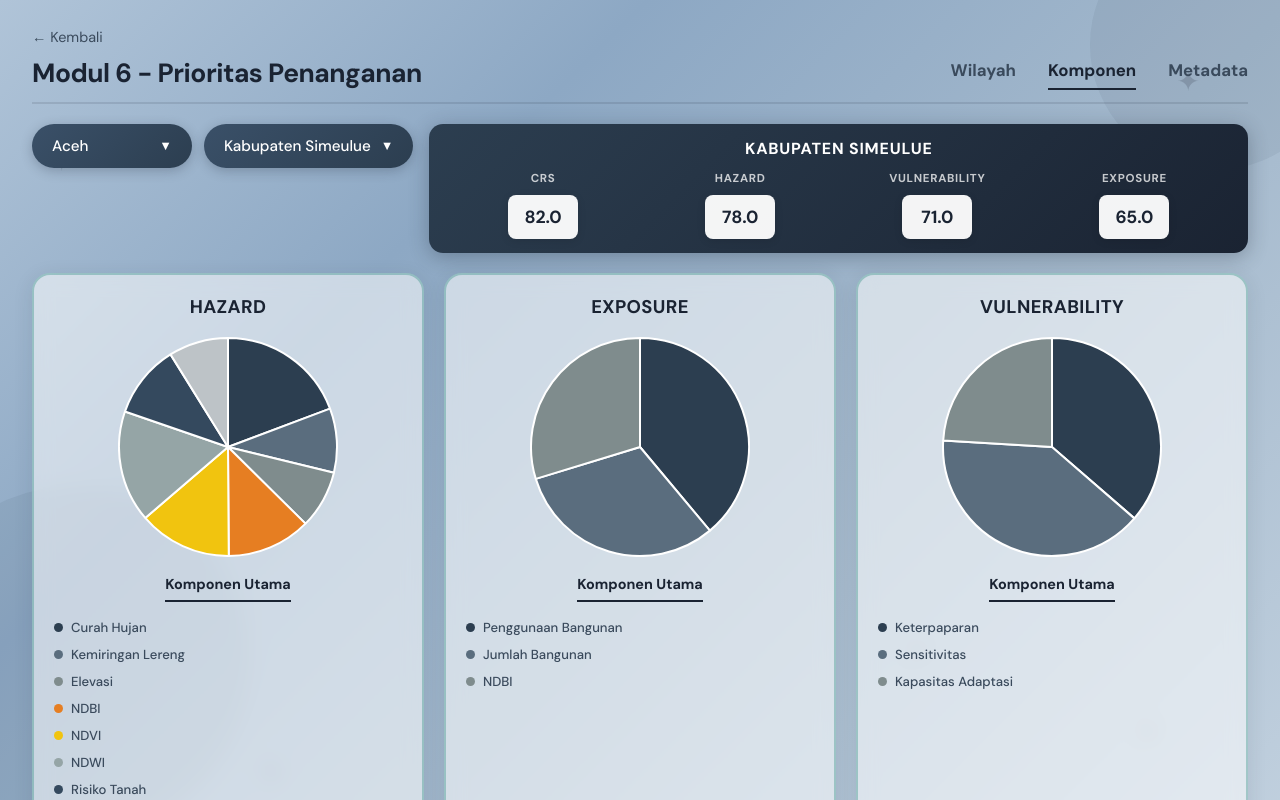
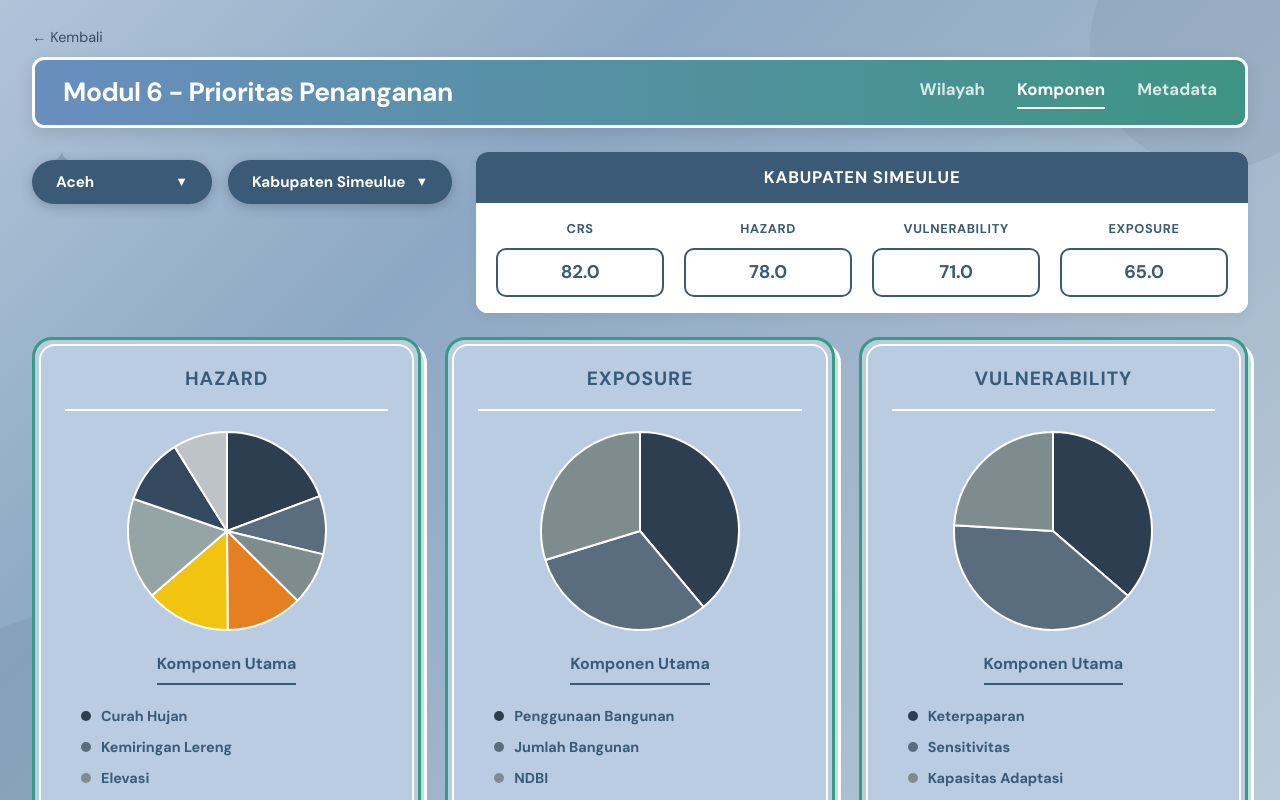
Before and after one commit to ssabila/pkl-65-dashboard, a Next.js app: page /modules/module-6 in a window 1280 px wide. Both pictures are taken after a click on the button "Komponen". Shown: the top 800 px of the page. Built offline with nearby package versions, Linux system fonts and the light colour scheme.

Commit message:
Up module-6 v2

```diff
--- a/app/modules/module-6/komponen/KomponenPieCard.jsx
+++ b/app/modules/module-6/komponen/KomponenPieCard.jsx
@@ -65,7 +65,9 @@ export default function KomponenPieCard({ title, mainLabel, components }) {
   };
 
   return (
+    <div className="m6-komp-card-wrapper">
       <div className="m6-komp-card">
+        <div className="m6-komp-card-inner">
           <h3 className="m6-komp-card__title">{title}</h3>
           <div className="m6-komp-card__chart">
             <Pie data={chartData} options={options} />
@@ -83,5 +85,7 @@ export default function KomponenPieCard({ title, mainLabel, components }) {
             ))}
           </ul>
         </div>
+      </div>
+    </div>
   );
 }
--- a/app/modules/module-6/komponen/komponen.css
+++ b/app/modules/module-6/komponen/komponen.css
@@ -5,41 +5,55 @@
 .m6-komp-controls {
   display: flex;
   align-items: flex-start;
-  gap: 16px;
-  margin-bottom: 20px;
+  gap: 24px;
+  margin-bottom: 24px;
 }
 
 .m6-komp-controls__dropdowns {
   display: flex;
-  gap: 12px;
+  gap: 16px;
   flex-shrink: 0;
+  padding-top: 8px; /* align slightly with the header */
+}
+
+/* Optional overrides for dropdown buttons if they use m6-dropdown classes */
+.m6-komp-controls__dropdowns .m6-dropdown__button {
+  background: #3b5a76;
+  color: #ffffff;
+  border-radius: 24px;
+  padding: 10px 24px;
+  font-weight: 600;
+  min-width: 180px;
 }
 
 /* Summary card */
 .m6-komp-summary {
   flex: 1;
-  background: linear-gradient(135deg, #2c3e50 0%, #1a2332 100%);
-  border-radius: 14px;
-  padding: 14px 20px;
+  background: #ffffff;
+  border-radius: 12px;
   display: flex;
   flex-direction: column;
-  gap: 10px;
-  box-shadow: 0 4px 20px rgba(26, 35, 50, 0.3);
+  box-shadow: 0 4px 12px rgba(0, 0, 0, 0.05);
+  overflow: hidden;
 }
 
 .m6-komp-summary__title {
-  font-size: 1rem;
+  background: #3b5a76;
+  color: #ffffff;
+  font-size: 1.05rem;
   font-weight: 700;
-  color: #fff;
   text-align: center;
+  padding: 14px;
+  margin: 0;
   letter-spacing: 0.05em;
   text-transform: uppercase;
-  margin: 0;
 }
 
 .m6-komp-summary__indices {
   display: flex;
-  gap: 10px;
+  padding: 16px 20px;
+  gap: 20px;
+  background: #ffffff;
 }
 
 .m6-komp-index {
@@ -47,103 +61,134 @@
   display: flex;
   flex-direction: column;
   align-items: center;
-  gap: 6px;
+  gap: 8px;
 }
 
 .m6-komp-index__label {
-  font-size: 0.72rem;
-  font-weight: 600;
-  color: rgba(255, 255, 255, 0.75);
+  font-size: 0.8rem;
+  font-weight: 700;
+  color: #3b5a76;
   text-transform: uppercase;
-  letter-spacing: 0.06em;
+  letter-spacing: 0.05em;
 }
 
 .m6-komp-index__box {
-  background: rgba(255, 255, 255, 0.95);
-  border-radius: 8px;
+  background: #ffffff;
+  border: 2px solid #3b5a76;
+  border-radius: 10px;
   padding: 8px 16px;
-  min-width: 70px;
+  width: 100%;
   text-align: center;
-  font-size: 1.1rem;
+  font-size: 1.15rem;
   font-weight: 700;
-  color: #1a2332;
-  box-shadow: 0 2px 8px rgba(0, 0, 0, 0.1);
+  color: #3b5a76;
+  min-height: 40px;
+  display: flex;
+  align-items: center;
+  justify-content: center;
 }
 
 /* Pie chart cards grid */
 .m6-komp-cards {
   display: grid;
   grid-template-columns: repeat(3, 1fr);
-  gap: 20px;
+  gap: 24px;
+}
+
+/* 3D Card Wrapper */
+.m6-komp-card-wrapper {
+  position: relative;
+  display: flex;
+  flex-direction: column;
+}
+
+.m6-komp-card-wrapper::before {
+  content: '';
+  position: absolute;
+  top: 0; left: 0; right: 0; bottom: 0;
+  background: #c5ded8; /* Lighter green shadow */
+  border: 3px solid #ffffff;
+  border-radius: 20px;
+  transform: translate(6px, 6px);
+  z-index: 1;
 }
 
 .m6-komp-card {
-  background: rgba(255, 255, 255, 0.55);
-  backdrop-filter: blur(10px);
-  border: 2px solid rgba(42, 139, 126, 0.35);
-  border-radius: 18px;
-  padding: 20px;
-  box-shadow: 0 4px 20px rgba(26, 35, 50, 0.1);
+  position: relative;
+  background: #b9cce2; /* Light blue/grey background */
+  border: 3px solid #369b85; /* Dark green outer border */
+  border-radius: 20px;
+  z-index: 2;
+  height: 100%;
+  display: flex;
+  flex-direction: column;
+}
+
+/* Inner card content with white inset border */
+.m6-komp-card-inner {
+  border: 2px solid #ffffff; /* White inner border */
+  border-radius: 16px;
+  margin: 4px; /* Space between outer green and inner white */
+  padding: 20px 24px;
   display: flex;
   flex-direction: column;
   align-items: center;
-  transition: all 0.3s ease;
-}
-
-.m6-komp-card:hover {
-  transform: translateY(-3px);
-  box-shadow: 0 8px 28px rgba(26, 35, 50, 0.15);
-  border-color: rgba(42, 139, 126, 0.55);
+  height: calc(100% - 8px);
 }
 
 .m6-komp-card__title {
-  font-size: 1.15rem;
+  width: 100%;
+  font-size: 1.2rem;
   font-weight: 700;
-  color: #1a2332;
+  color: #395b77;
   text-align: center;
-  margin-bottom: 16px;
-  letter-spacing: 0.02em;
+  padding-bottom: 16px;
+  border-bottom: 2px solid #ffffff;
+  margin-top: 0;
+  margin-bottom: 20px;
+  letter-spacing: 0.05em;
   text-transform: uppercase;
 }
 
 .m6-komp-card__chart {
-  width: 220px;
-  height: 220px;
+  width: 200px;
+  height: 200px;
   position: relative;
-  margin-bottom: 16px;
+  margin-bottom: 20px;
 }
 
 .m6-komp-card__main-label {
-  font-size: 0.9rem;
-  font-weight: 600;
-  color: #1a2332;
+  font-size: 1rem;
+  font-weight: 700;
+  color: #395b77;
   text-align: center;
-  padding-bottom: 4px;
-  border-bottom: 2px solid #1a2332;
-  margin-bottom: 12px;
+  padding-bottom: 6px;
+  border-bottom: 2px solid #395b77;
+  margin-bottom: 16px;
   display: inline-block;
 }
 
 .m6-komp-card__legend {
   width: 100%;
-  padding: 0;
+  padding: 0 16px;
   margin: 0;
   list-style: none;
+  flex-grow: 1;
 }
 
 .m6-komp-card__legend-item {
   display: flex;
   align-items: center;
-  gap: 8px;
-  font-size: 0.82rem;
-  color: #3a4a5c;
-  padding: 3px 0;
-  font-weight: 500;
+  gap: 10px;
+  font-size: 0.9rem;
+  color: #395b77;
+  padding: 4px 0;
+  font-weight: 600;
 }
 
 .m6-komp-card__legend-dot {
-  width: 9px;
-  height: 9px;
+  width: 10px;
+  height: 10px;
   border-radius: 50%;
   flex-shrink: 0;
 }
@@ -181,20 +226,41 @@
 }
 
 /* ===== Responsive ===== */
-@media (max-width: 1024px) {
+@media (max-width: 1200px) {
+  .m6-komp-cards {
+    grid-template-columns: repeat(2, 1fr);
+  }
+}
+
+@media (max-width: 900px) {
+  .m6-komp-controls {
+    flex-direction: column;
+    align-items: stretch;
+    gap: 16px;
+  }
+
+  .m6-komp-controls__dropdowns {
+    flex-wrap: wrap;
+    padding-top: 0;
+  }
+
+  .m6-komp-controls__dropdowns button {
+    flex: 1;
+    min-width: 140px;
+  }
+}
+
+@media (max-width: 640px) {
   .m6-komp-cards {
     grid-template-columns: 1fr;
   }
 
-  .m6-komp-controls {
+  .m6-komp-summary__indices {
     flex-wrap: wrap;
+    gap: 12px;
   }
 
-  .m6-komp-summary {
-    flex-direction: column;
-  }
-
-  .m6-komp-summary__indices {
-    flex-wrap: wrap;
+  .m6-komp-index {
+    min-width: 45%;
   }
 }
--- a/app/modules/module-6/metadata/MetadataTab.jsx
+++ b/app/modules/module-6/metadata/MetadataTab.jsx
@@ -1,14 +1,68 @@
-/**
- * Metadata tab — technical documentation and methodology reference.
- * Placeholder for now, ready to be expanded.
- */
+import React from 'react';
+import './metadata.css';
+
 export default function MetadataTab() {
   return (
-    <div className="m6-meta-panel">
-      <h3 className="m6-meta-panel__title">Tab Metadata</h3>
-      <p className="m6-meta-panel__text">
-        Konten tab Metadata akan ditambahkan selanjutnya.
-      </p>
+    <div className="m6-meta-container">
+      {/* Top Row */}
+      <div className="m6-meta-top-row">
+        <div className="m6-card-wrapper m6-card-wrapper--green m6-meta-desc">
+          <div className="m6-card-content">
+            <p>Teks paragraf Anda</p>
+          </div>
+        </div>
+        <div className="m6-meta-summary-table">
+          <div className="m6-meta-summary-header">
+            <div>Cakupan Wilayah</div>
+            <div>Rentang Waktu</div>
+            <div>Level Data</div>
+          </div>
+          <div className="m6-meta-summary-body">
+            <div></div>
+            <div></div>
+            <div></div>
+          </div>
+        </div>
+      </div>
+
+      {/* Middle Row - Main Table */}
+      <div className="m6-meta-main-table">
+        <table className="m6-meta-table">
+          <thead>
+            <tr>
+              <th>Nama Indikator</th>
+              <th>Definisi</th>
+              <th>Rumus</th>
+              <th>Interpretasi</th>
+              <th>Variabel Pembangun</th>
+            </tr>
+          </thead>
+          <tbody>
+            <tr><td></td><td></td><td></td><td></td><td></td></tr>
+            <tr><td></td><td></td><td></td><td></td><td></td></tr>
+            <tr><td></td><td></td><td></td><td></td><td></td></tr>
+          </tbody>
+        </table>
+      </div>
+
+      {/* Bottom Row */}
+      <div className="m6-meta-bottom-row">
+        <div className="m6-card-wrapper m6-card-wrapper--orange">
+          <div className="m6-card-content">
+            <h4>Sumber Data</h4>
+          </div>
+        </div>
+        <div className="m6-card-wrapper m6-card-wrapper--orange">
+          <div className="m6-card-content">
+            <h4>Metodologi</h4>
+          </div>
+        </div>
+        <div className="m6-card-wrapper m6-card-wrapper--orange">
+          <div className="m6-card-content">
+            <h4>Catatan dan Batasan</h4>
+          </div>
+        </div>
+      </div>
     </div>
   );
 }
--- a/app/modules/module-6/metadata/metadata.css
+++ b/app/modules/module-6/metadata/metadata.css
@@ -1,21 +1,196 @@
 /* ===== Metadata Tab Styles ===== */
-/* Styles specific to the Metadata tab */
 
-.m6-meta-panel {
-  background: rgba(255, 255, 255, 0.55);
-  backdrop-filter: blur(10px);
-  border: 1px solid rgba(255, 255, 255, 0.45);
-  border-radius: 18px;
-  padding: 40px;
-  box-shadow: 0 4px 20px rgba(26, 35, 50, 0.1);
+.m6-meta-container {
+  display: flex;
+  flex-direction: column;
+  gap: 20px;
+}
+
+/* Card Wrapper with 3D Shadow Effect */
+.m6-card-wrapper {
+  position: relative;
+  display: flex;
+  flex-direction: column;
+}
+
+.m6-card-wrapper::before {
+  content: '';
+  position: absolute;
+  top: 0;
+  left: 0;
+  right: 0;
+  bottom: 0;
+  background: #cae0f2;
+  /* Light blue shadow */
+  border: 3px solid #ffffff;
+  border-radius: 20px;
+  transform: translate(6px, 6px);
+  z-index: 1;
+}
+
+.m6-card-content {
+  position: relative;
+  background: #ffffff;
+  border-radius: 20px;
+  padding: 24px;
+  z-index: 2;
+  height: 100%;
+}
+
+.m6-card-wrapper--green .m6-card-content {
+  border: 3px solid #2a8e74;
+}
+
+.m6-card-wrapper--orange .m6-card-content {
+  border: 3px solid #ea7e20;
+}
+
+/* Top Row */
+.m6-meta-top-row {
+  display: flex;
+  gap: 20px;
+}
+
+.m6-meta-desc {
+  flex: 1.2;
+}
+
+.m6-meta-desc .m6-card-content {
+  min-height: 140px;
+}
+
+.m6-meta-desc p {
+  color: #63758a;
+  margin: 0;
+  font-size: 1rem;
+}
+
+/* Top Right Summary Table */
+.m6-meta-summary-table {
+  flex: 1;
+  display: flex;
+  flex-direction: column;
+  border-radius: 12px;
+  overflow: hidden;
+  box-shadow: 0 4px 12px rgba(0, 0, 0, 0.05);
+}
+
+.m6-meta-summary-header {
+  display: grid;
+  grid-template-columns: 1fr 1fr 1fr;
+  background: #3b5a76;
+  color: #ffffff;
+  font-weight: 600;
+  font-size: 0.95rem;
+}
+
+.m6-meta-summary-header>div {
+  padding: 12px 16px;
+  text-align: center;
+  border-right: 1px solid rgba(255, 255, 255, 0.2);
+}
+
+.m6-meta-summary-header>div:last-child {
+  border-right: none;
+}
+
+.m6-meta-summary-body {
+  display: grid;
+  grid-template-columns: 1fr 1fr 1fr;
+  flex: 1;
+  background: #ffffff;
+}
+
+.m6-meta-summary-body>div {
+  border-right: 1px solid #d0dce6;
+  min-height: 60px;
+}
+
+.m6-meta-summary-body>div:last-child {
+  border-right: none;
+}
+
+/* Middle Row - Main Table */
+.m6-meta-main-table {
+  width: 100%;
+  overflow-x: auto;
+}
+
+.m6-meta-table {
+  width: 100%;
+  border-collapse: collapse;
+  border: 2px solid #3b5a76;
+}
+
+.m6-meta-table th,
+.m6-meta-table td {
+  border: 1px solid #3b5a76;
+  padding: 16px;
   text-align: center;
 }
 
-.m6-meta-panel__title {
-  color: #3a4a5c;
-  margin-bottom: 12px;
+.m6-meta-table th {
+  background: #3b5a76;
+  color: #ffffff;
+  font-weight: 600;
+  font-size: 0.95rem;
 }
 
-.m6-meta-panel__text {
-  color: #5a5f6f;
+.m6-meta-table td {
+  background: #aac1d6;
+  height: 54px;
 }
+
+/* Bottom Row */
+.m6-meta-bottom-row {
+  display: flex;
+  gap: 20px;
+}
+
+.m6-meta-bottom-row>div {
+  flex: 1;
+}
+
+.m6-meta-bottom-row h4 {
+  color: #63758a;
+  margin: 0;
+  font-size: 1rem;
+  font-weight: normal;
+}
+
+/* ===== Responsive ===== */
+@media (max-width: 1024px) {
+  .m6-meta-top-row {
+    flex-direction: column;
+  }
+}
+
+@media (max-width: 768px) {
+  .m6-meta-bottom-row {
+    flex-direction: column;
+  }
+
+  .m6-meta-summary-header,
+  .m6-meta-summary-body {
+    grid-template-columns: 1fr;
+    text-align: left;
+  }
+
+  .m6-meta-summary-header>div {
+    border-right: none;
+    border-bottom: 1px solid rgba(255, 255, 255, 0.2);
+  }
+
+  .m6-meta-summary-body>div {
+    border-right: none;
+    border-bottom: 1px solid #d0dce6;
+    min-height: 48px;
+    padding: 12px 16px;
+  }
+
+  .m6-meta-table th,
+  .m6-meta-table td {
+    padding: 12px;
+    font-size: 0.9rem;
+  }
+}
--- a/app/modules/module-6/styles/module6.css
+++ b/app/modules/module-6/styles/module6.css
@@ -50,12 +50,35 @@
   color: rgba(26, 35, 50, 0.18);
 }
 
-.m6-deco-star--1 { top: 60px; right: 80px; }
-.m6-deco-star--2 { top: 180px; right: 200px; }
-.m6-deco-star--3 { bottom: 120px; right: 120px; }
-.m6-deco-star--4 { top: 140px; left: 50px; }
-.m6-deco-star--5 { bottom: 80px; left: 260px; }
-.m6-deco-star--6 { bottom: 200px; right: 350px; }
+.m6-deco-star--1 {
+  top: 60px;
+  right: 80px;
+}
+
+.m6-deco-star--2 {
+  top: 180px;
+  right: 200px;
+}
+
+.m6-deco-star--3 {
+  bottom: 120px;
+  right: 120px;
+}
+
+.m6-deco-star--4 {
+  top: 140px;
+  left: 50px;
+}
+
+.m6-deco-star--5 {
+  bottom: 80px;
+  left: 260px;
+}
+
+.m6-deco-star--6 {
+  bottom: 200px;
+  right: 350px;
+}
 
 .m6-content {
   position: relative;
@@ -70,15 +93,18 @@
   display: flex;
   align-items: center;
   justify-content: space-between;
-  margin-bottom: 20px;
-  padding-bottom: 12px;
-  border-bottom: 2px solid rgba(26, 35, 50, 0.12);
+  margin-bottom: 24px;
+  padding: 16px 28px;
+  background: linear-gradient(to right, #698ebf 0%, #3e9483 100%);
+  border: 3px solid #ffffff;
+  border-radius: 12px;
+  box-shadow: 0 6px 16px rgba(0, 0, 0, 0.1);
 }
 
 .m6-header__title {
   font-size: 1.65rem;
   font-weight: 700;
-  color: #1a2332;
+  color: #ffffff;
   letter-spacing: -0.5px;
   margin: 0;
 }
@@ -92,7 +118,7 @@
 .m6-header__nav-link {
   font-size: 1.05rem;
   font-weight: 600;
-  color: #3a4a5c;
+  color: rgba(255, 255, 255, 0.8);
   text-decoration: none;
   padding-bottom: 4px;
   border-bottom: 2px solid transparent;
@@ -106,12 +132,12 @@
 }
 
 .m6-header__nav-link:hover {
-  color: #1a2332;
+  color: #ffffff;
 }
 
 .m6-header__nav-link--active {
-  color: #1a2332;
-  border-bottom: 2px solid #1a2332;
+  color: #ffffff;
+  border-bottom: 2px solid #ffffff;
 }
 
 /* ===== Dropdown (shared component) ===== */
@@ -174,6 +200,7 @@
     opacity: 0;
     transform: translateY(-8px);
   }
+
   to {
     opacity: 1;
     transform: translateY(0);
@@ -222,22 +249,25 @@
 }
 
 /* ===== Shared Responsive ===== */
-@media (max-width: 640px) {
+@media (max-width: 800px) {
   .m6-content {
-    padding: 16px;
+    padding: 16px 20px;
   }
 
   .m6-header {
     flex-direction: column;
     align-items: flex-start;
-    gap: 12px;
+    gap: 16px;
+    padding: 16px;
   }
 
   .m6-header__nav {
-    gap: 20px;
+    gap: 16px;
+    flex-wrap: wrap;
+    width: 100%;
   }
 
   .m6-header__title {
-    font-size: 1.3rem;
+    font-size: 1.4rem;
   }
 }
```
Also changed, not shown: app/modules/module-6/wilayah/SumatraMap.jsx (+1 -21 lines). Lines whose indentation alone changed are shown as unchanged.
